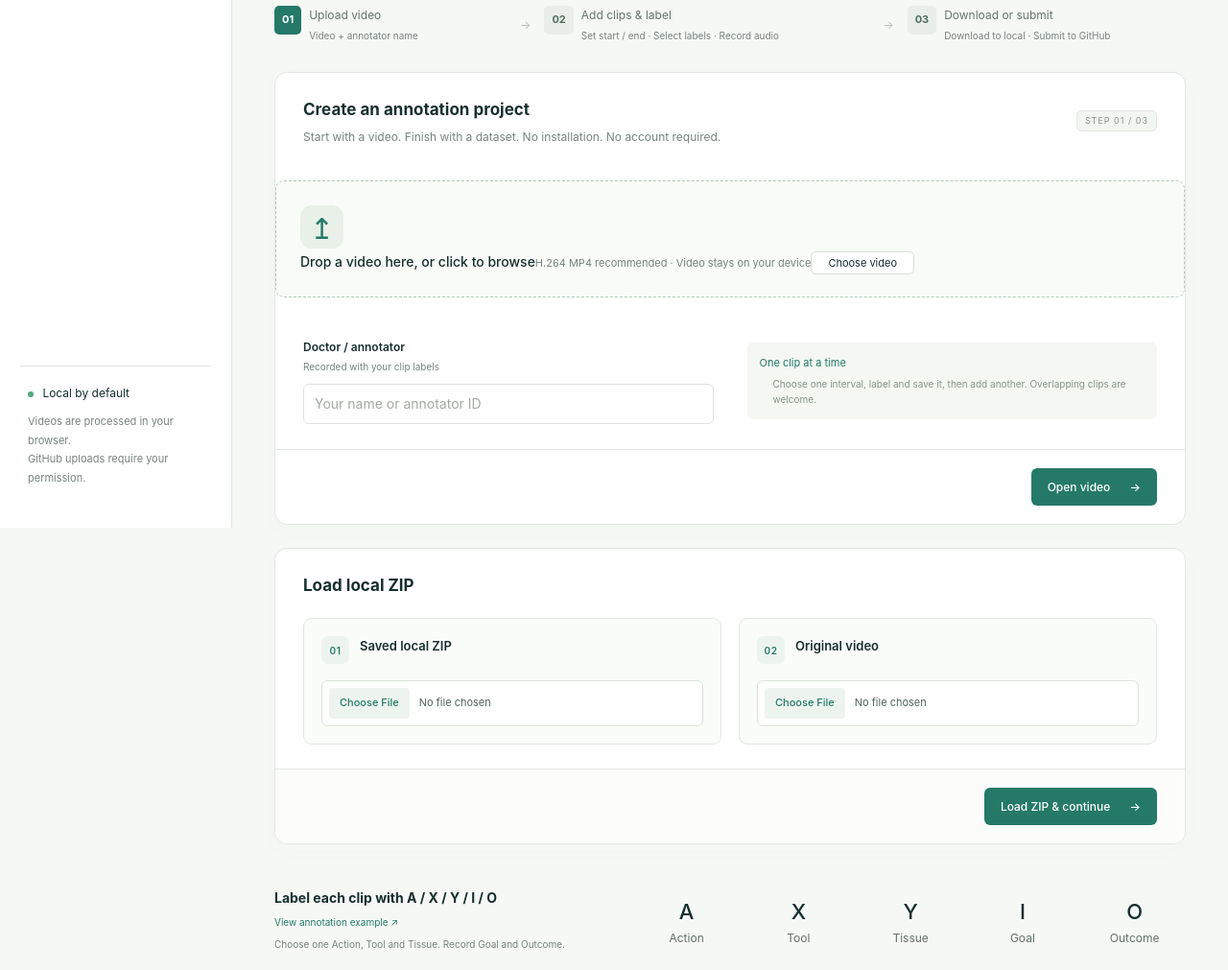
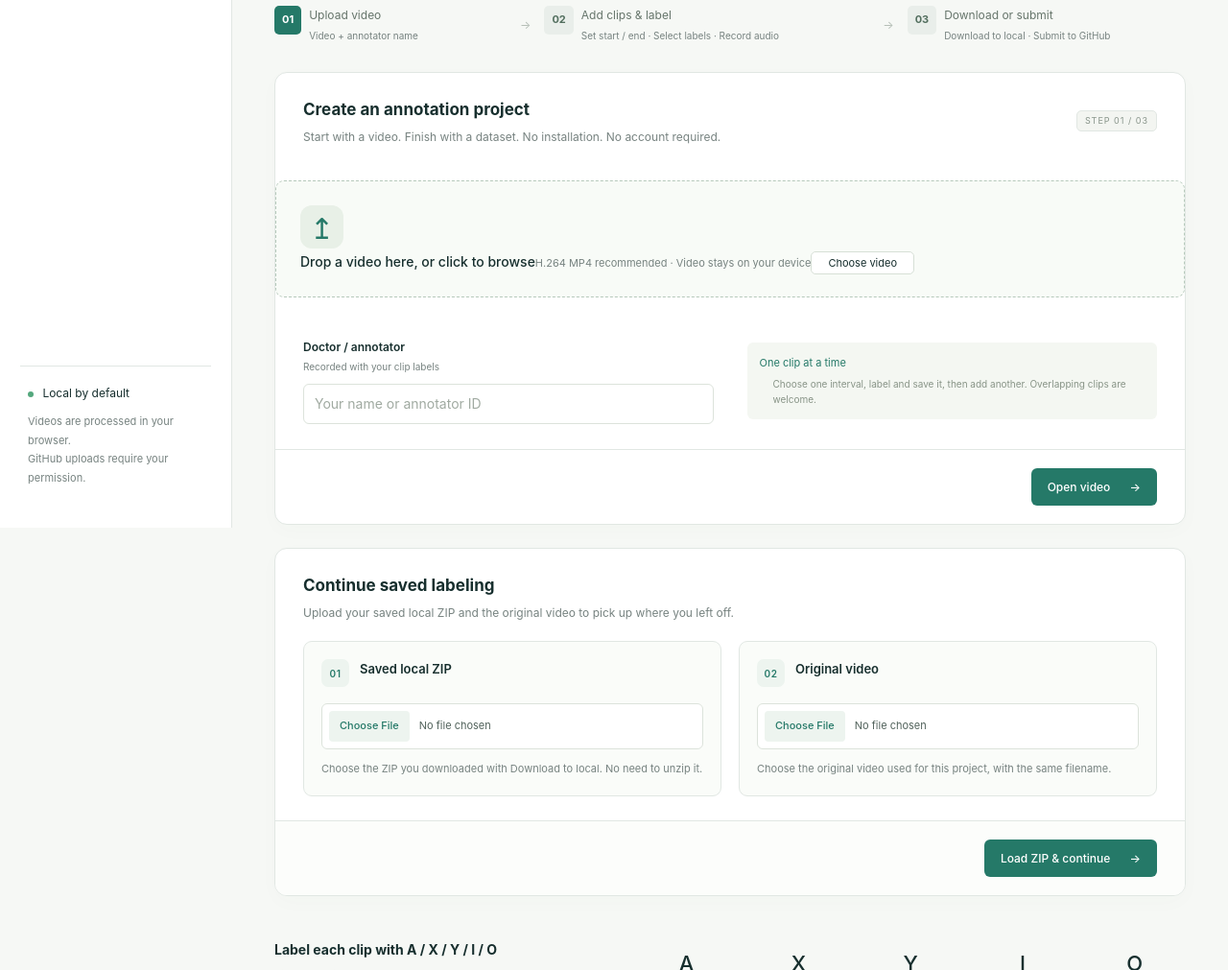
Before and after one commit to utkauraslab/TalktoSim-DataLabeling, a website: page index.html in a window 1280 px wide. Shown: the part 250-1261 px from the top of the page at 96% size. Drawn offline with Linux system fonts and the light colour scheme.

Commit message:
Clarify saved ZIP continuation with concise file upload guidance

```diff
--- a/index.html
+++ b/index.html
@@ -22,10 +22,10 @@
       <div class="setup-footer"><button class="primary" id="startButton">Open video <span>→</span></button></div>
     </form>
     <section class="setup-card resume-card" aria-labelledby="resumeHeading">
-      <div class="card-heading resume-heading"><div><h2 id="resumeHeading">Load local ZIP</h2></div></div>
+      <div class="card-heading resume-heading"><div><h2 id="resumeHeading">Continue saved labeling</h2><p>Upload your saved local ZIP and the original video to pick up where you left off.</p></div></div>
       <div class="resume-files">
-        <div class="resume-file"><label for="progressFile"><span class="resume-step">01</span><span>Saved local ZIP</span></label><input id="progressFile" type="file" accept=".zip,application/zip,application/x-zip-compressed"></div>
-        <div class="resume-file"><label for="resumeVideo"><span class="resume-step">02</span><span>Original video</span></label><input id="resumeVideo" type="file" accept="video/*"></div>
+        <div class="resume-file"><label for="progressFile"><span class="resume-step">01</span><span>Saved local ZIP</span></label><input id="progressFile" type="file" accept=".zip,application/zip,application/x-zip-compressed" aria-describedby="progressFileHelp"><p id="progressFileHelp">Choose the ZIP you downloaded with Download to local. No need to unzip it.</p></div>
+        <div class="resume-file"><label for="resumeVideo"><span class="resume-step">02</span><span>Original video</span></label><input id="resumeVideo" type="file" accept="video/*" aria-describedby="resumeVideoHelp"><p id="resumeVideoHelp">Choose the original video used for this project, with the same filename.</p></div>
       </div>
       <div class="setup-footer resume-footer"><button id="resumeProject" type="button" class="primary">Load ZIP &amp; continue <span aria-hidden="true">→</span></button></div>
     </section>
```
